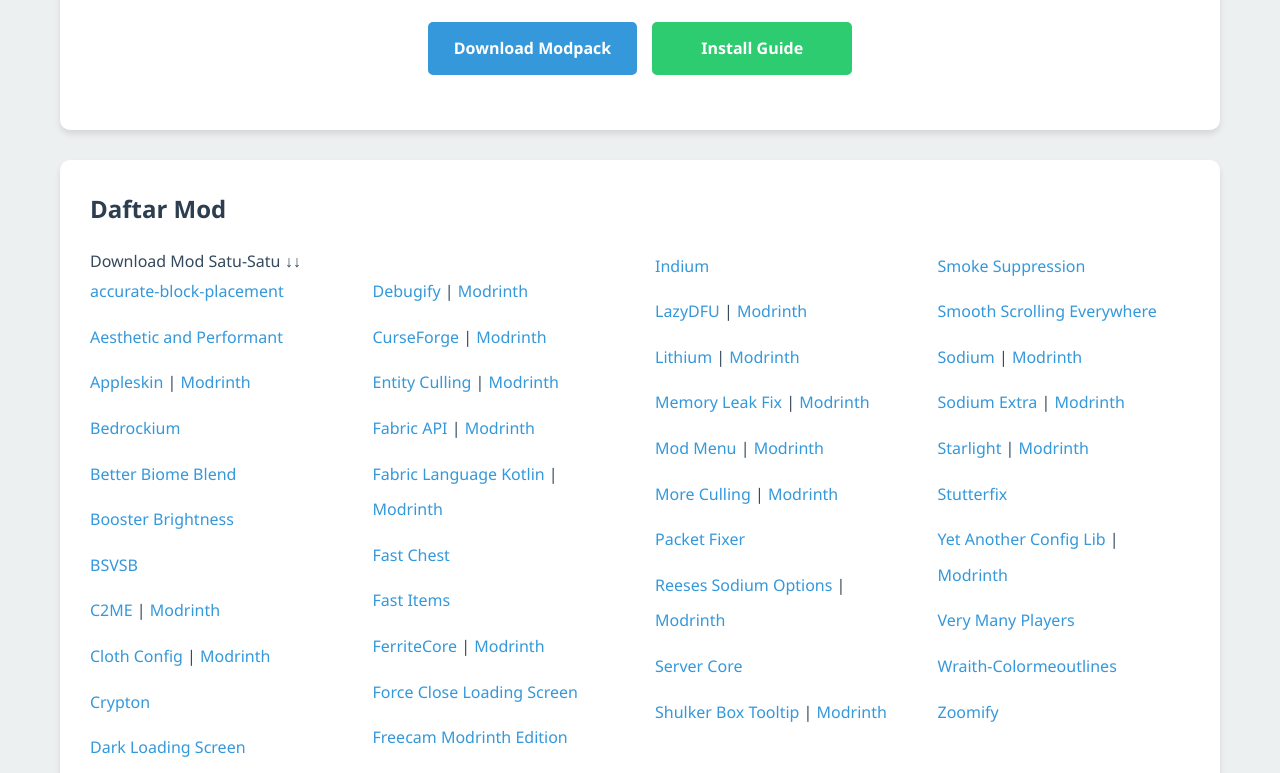
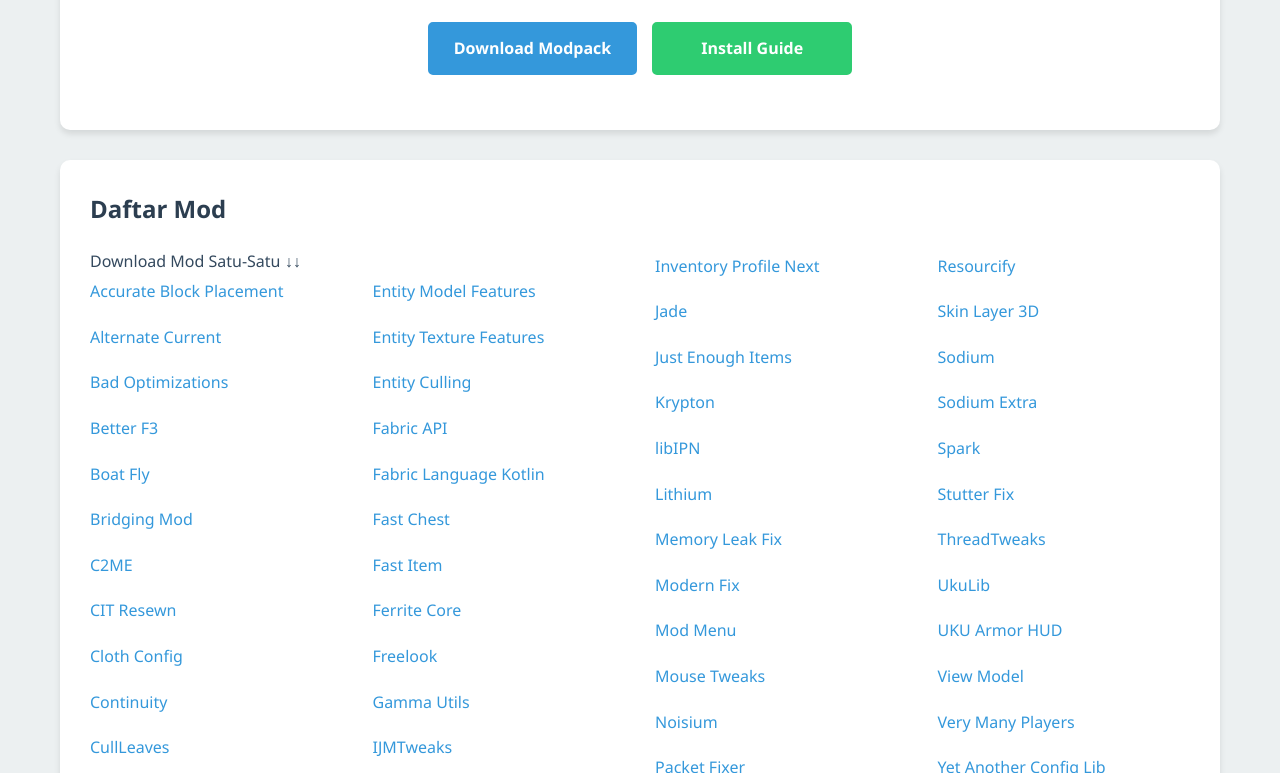
Before and after one commit to ShinWolf-Subject/Sodium_Mod, a plain HTML site: page index.html in a window 1280 px wide. Shown: the part 168-941 px from the top of the page. Drawn offline with Linux system fonts and the light colour scheme; files that its build step writes are made by us from their sources.

Commit message:
Update index.html

```diff
--- a/index.html
+++ b/index.html
@@ -22,49 +22,62 @@
 
     <section class="mod-list">
       <h2>Daftar Mod </h2>
-      <ul>
+       <ul>
         Download Mod Satu-Satu ↓↓
-      <ul>
-        <li><a href="https://modrinth.com/mod/accurate-block-placement" target="_blank">accurate-block-placement</a></li>
-        <li><a href="https://modrinth.com/mod/aesthetic-and-performant" target="_blank">Aesthetic and Performant</a></li>
-         <li><a href="https://www.curseforge.com/minecraft/mc-mods/appleskin" target="_blank">Appleskin</a> | <a href="https://modrinth.com/mod/appleskin" target="_blank">Modrinth</a></li>
-         <li><a href="https://modrinth.com/mod/bedrockium" target="_blank">Bedrockium</a></li>
-         <li><a href="https://modrinth.com/mod/better-biome-blend" target="_blank">Better Biome Blend</a></li>
-         <li><a href="https://modrinth.com/mod/booster-brightness" target="_blank">Booster Brightness</a></li>
-         <li><a href="https://modrinth.com/mod/bsvsb" target="_blank">BSVSB</a></li>
-         <li><a href="https://www.curseforge.com/minecraft/mc-mods/c2me-fabric" target="_blank">C2ME</a> | <a href="https://modrinth.com/mod/c2me-fabric" target="_blank">Modrinth</a></li>
-         <li><a href="https://www.curseforge.com/minecraft/mc-mods/cloth-config" target="_blank">Cloth Config</a> | <a href="https://modrinth.com/mod/cloth-config" target="_blank">Modrinth</a></li>
-         <li><a href="https://modrinth.com/mod/crypton" target="_blank">Crypton</a></li>
-         <li><a href="https://modrinth.com/mod/dark-loading-screen" target="_blank">Dark Loading Screen</a></li>
-         <li><a href="https://www.curseforge.com/minecraft/mc-mods/debugify" target="_blank">Debugify</a> | <a href="https://modrinth.com/mod/debugify" target="_blank">Modrinth</a></li>
-         <li><a href="https://www.curseforge.com/minecraft/mc-mods/enhanced-block-entities" target="_blank">CurseForge</a> | <a href="https://modrinth.com/mod/enhanced-block-entities" target="_blank">Modrinth</a></li>
-         <li><a href="https://www.curseforge.com/minecraft/mc-mods/entity-culling" target="_blank">Entity Culling</a> | <a href="https://modrinth.com/mod/entity-culling" target="_blank">Modrinth</a></li>
-         <li><a href="https://www.curseforge.com/minecraft/mc-mods/fabric-api" target="_blank">Fabric API</a> | <a href="https://modrinth.com/mod/fabric-api" target="_blank">Modrinth</a></li>
-         <li><a href="https://www.curseforge.com/minecraft/mc-mods/fabric-language-kotlin" target="_blank">Fabric Language Kotlin</a> | <a href="https://modrinth.com/mod/fabric-language-kotlin" target="_blank">Modrinth</a></li>
+       <ul>
+         <li><a href="https://modrinth.com/mod/accurate-block-placement" target="_blank">Accurate Block Placement</a></li>
+         <li><a href="https://modrinth.com/mod/alternate-current" target="_blank">Alternate Current</a></li>
+         <li><a href="https://modrinth.com/mod/bad-optimizations" target="_blank">Bad Optimizations</a></li>
+         <li><a href="https://modrinth.com/mod/better-f3"  target="_blank">Better F3</a></li>
+         <li><a href="https://modrinth.com/mod/boat-fly" target="_blank">Boat Fly</a></li>
+         <li><a href="https://modrinth.com/mod/bridging-mod" target="_blank">Bridging Mod</a></li>
+         <li><a href="https://modrinth.com/mod/c2me-fabric"    target="_blank">C2ME</a></li>
+         <li><a href="https://modrinth.com/mod/cit-resewn" target ="_blank">CIT Resewn</a></li>
+         <li><a href="https://modrinth.com/mod/cloth-config" target="_blank">Cloth Config</a></li>
+         <li><a href="https://modrinth.com/mod/continuity" target="_blank">Continuity</a></li>
+         <li><a href="https://modrinth.com/mod/cull-leaves"    target="_blank">CullLeaves</a></li>
+         <li><a href="https://modrinth.com/mod/dynamic-fps" target="_blank">Dynamic FPS</a></li>
+         <li><a href="https://modrinth.com/mod/enhanced-block-entities" target="_blank">Enhanced Block Entities</a></li>
+         <li><a href="https://modrinth.com/mod/entity-model-features" target="_blank">Entity Model Features</a></li>
+         <li><a href="https://modrinth.com/mod/entity-texture-features" target="_blank">Entity Texture Features</a></li>
+         <li><a href="https://modrinth.com/mod/entity-culling" target="_blank">Entity Culling</a></li>
+         <li><a href="https://modrinth.com/mod/fabric-api" target="_blank">Fabric API</a></li>
+         <li><a href="https://modrinth.com/mod/fabric-language-kotlin" target="_blank">Fabric Language Kotlin</a></li>
          <li><a href="https://modrinth.com/mod/fast-chest" target="_blank">Fast Chest</a></li>
-         <li><a href="https://modrinth.com/mod/fast-items" target="_blank">Fast Items</a></li>
-         <li><a href="https://www.curseforge.com/minecraft/mc-mods/ferritecore" target="_blank">FerriteCore</a> | <a href="https://modrinth.com/mod/ferritecore" target="_blank">Modrinth</a></li>
-         <li><a href="https://modrinth.com/mod/force-close-loading-screen" target="_blank">Force Close Loading Screen</a></li>
-         <li><a href="https://modrinth.com/mod/freecam" target="_blank">Freecam Modrinth Edition</a></li>
-         <li><a href="https://modrinth.com/mod/indium" target="_blank">Indium</a></li>
-         <li><a href="https://www.curseforge.com/minecraft/mc-mods/lazydfu" target="_blank">LazyDFU</a> | <a href="https://modrinth.com/mod/lazydfu" target="_blank">Modrinth</a></li>
-         <li><a href="https://www.curseforge.com/minecraft/mc-mods/lithium" target="_blank">Lithium</a> | <a href="https://modrinth.com/mod/lithium" target="_blank">Modrinth</a></li>
-         <li><a href="https://www.curseforge.com/minecraft/mc-mods/memory-leak-fix" target="_blank">Memory Leak Fix</a> | <a href="https://modrinth.com/mod/memory-leak-fix" target="_blank">Modrinth</a></li>
-         <li><a href="https://www.curseforge.com/minecraft/mc-mods/modmenu" target="_blank">Mod Menu</a> | <a href="https://modrinth.com/mod/modmenu" target="_blank">Modrinth</a></li>
-         <li><a href="https://www.curseforge.com/minecraft/mc-mods/more-culling" target="_blank">More Culling</a> | <a href="https://modrinth.com/mod/more-culling" target="_blank">Modrinth</a></li>
+         <li><a href="https://modrinth.com/mod/fast-items" target="_blank">Fast Item</a></li>
+         <li><a href="https://modrinth.com/mod/ferritecore" target="_blank">Ferrite Core</a></li>
+         <li><a href="https://modrinth.com/mod/freelook" target="_blank">Freelook</a></li>
+         <li><a href="https://modrinth.com/mod/gamma-utils"   target="_blank">Gamma Utils</a></li>
+         <li><a href="https://modrinth.com/mod/ijmtweaks" target="_blank">IJMTweaks</a></li>
+         <li><a href="https://modrinth.com/mod/immediatelyfast" target="_blank">ImmediatelyFast</a></li>
+         <li><a href="https://modrinth.com/mod/indium" target  ="_blank">Indium</a></li>
+         <li><a href="https://modrinth.com/mod/inventory-profiles-next" target="_blank">Inventory Profile Next</a></li>
+         <li><a href="https://modrinth.com/mod/jade" target="_blank">Jade</a></li>
+         <li><a href="https://modrinth.com/mod/just-enough-items" target="_blank">Just Enough Items</a></li>
+         <li><a href="https://modrinth.com/mod/krypton" target="_blank">Krypton</a></li>
+         <li><a href="https://modrinth.com/mod/libipn" target="_blank">libIPN</a></li>
+         <li><a href="https://modrinth.com/mod/lithium" target="_blank">Lithium</a></li>
+         <li><a href="https://modrinth.com/mod/memory-leak-fix" target="_blank">Memory Leak Fix</a></li>
+         <li><a href="https://modrinth.com/mod/modernfix" target="_blank">Modern Fix</a></li>
+         <li><a href="https://modrinth.com/mod/modmenu" target="_blank">Mod Menu</a></li>
+         <li><a href="https://modrinth.com/mod/mouse-tweaks" target="_blank">Mouse Tweaks</a></li>
+         <li><a href="https://modrinth.com/mod/noisium" target="_blank">Noisium</a></li>
          <li><a href="https://modrinth.com/mod/packet-fixer" target="_blank">Packet Fixer</a></li>
-         <li><a href="https://www.curseforge.com/minecraft/mc-mods/reeses-sodium-options" target="_blank">Reeses Sodium Options</a> | <a href="https://modrinth.com/mod/reeses-sodium-options" target="_blank">Modrinth</a></li>
-         <li><a href="https://modrinth.com/mod/servercore" target="_blank">Server Core</a></li>
-         <li><a href="https://www.curseforge.com/minecraft/mc-mods/shulkerboxtooltip" target="_blank">Shulker Box Tooltip</a> | <a href="https://modrinth.com/mod/shulkerboxtooltip" target="_blank">Modrinth</a></li>
-         <li><a href="https://modrinth.com/mod/smoke-suppression" target="_blank">Smoke Suppression</a></li>
-         <li><a href="https://modrinth.com/mod/smooth-scrolling-everywhere" target="_blank">Smooth Scrolling Everywhere</a></li>
-         <li><a href="https://www.curseforge.com/minecraft/mc-mods/sodium" target="_blank">Sodium</a> | <a href="https://modrinth.com/mod/sodium" target="_blank">Modrinth</a></li>
-         <li><a href="https://www.curseforge.com/minecraft/mc-mods/sodium-extra" target="_blank">Sodium Extra</a> | <a href="https://modrinth.com/mod/sodium-extra" target="_blank">Modrinth</a></li>
-         <li><a href="https://www.curseforge.com/minecraft/mc-mods/starlight" target="_blank">Starlight</a> | <a href="https://modrinth.com/mod/starlight" target="_blank">Modrinth</a></li>
-         <li><a href="https://modrinth.com/mod/stutterfix" target="_blank">Stutterfix</a></li>
-         <li><a href="https://www.curseforge.com/minecraft/mc-mods/yet-another-config-lib" target="_blank">Yet Another Config Lib</a> | <a href="https://modrinth.com/mod/yacl" target="_blank">Modrinth</a></li>
-         <li><a href="https://modrinth.com/mod/vmp" target="_blank">Very Many Players</a></li>
-         <li><a href="https://modrinth.com/mod/colormeoutlines" target="_blank">Wraith-Colormeoutlines</a></li>
+         <li><a href="https://modrinth.com/mod/reeses-sodium-options" target="_blank">Reese's Sodium Options</a></li>
+         <li><a href="https://modrinth.com/mod/replanter-plus" target="_blank">Replanter Plus</a></li>
+         <li><a href="https://modrinth.com/mod/resourcify" target="_blank">Resourcify</a></li>
+         <li><a href="https://modrinth.com/mod/skin-layer-3d" target="_blank">Skin Layer 3D</a></li>
+         <li><a href="https://modrinth.com/mod/sodium" target="_blank">Sodium</a></li>
+         <li><a href="https://modrinth.com/mod/sodium-extra" target="_blank">Sodium Extra</a></li>
+         <li><a href="https://modrinth.com/mod/spark" target  ="_blank">Spark</a></li>
+         <li><a href="https://modrinth.com/mod/stutterfix" target="_blank">Stutter Fix</a></li>
+         <li><a href="https://modrinth.com/mod/threadtweaks" target="_blank">ThreadTweaks</a></li>
+         <li><a href="https://modrinth.com/mod/ukulib" target="_blank">UkuLib</a></li>
+         <li><a href="https://modrinth.com/mod/uku-armor-hud" target="_blank">UKU Armor HUD</a></li>
+         <li><a href="https://modrinth.com/mod/viewmodel" target="_blank">View Model</a></li>
+         <li><a href="https://modrinth.com/mod/very-many-players" target="_blank">Very Many Players</a></li>
+         <li><a href="https://modrinth.com/mod/yacl" target="_blank">Yet Another Config Lib</a></li>
+         <li><a href="https://modrinth.com/mod/freecam" target="_blank">Freecam by Zergatul</a></li>
          <li><a href="https://modrinth.com/mod/zoomify" target="_blank">Zoomify</a></li>
         <!-- All other mod list items -->
 
```
